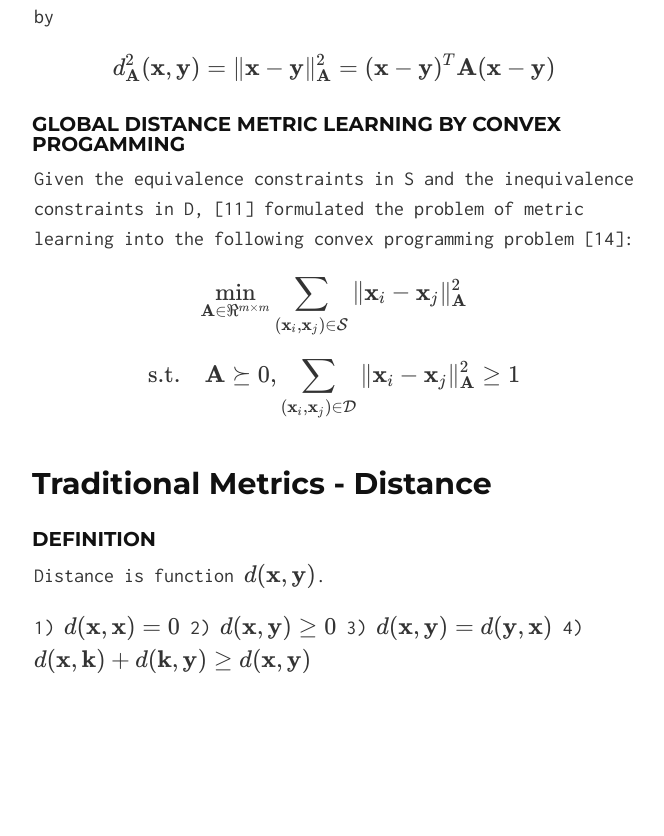
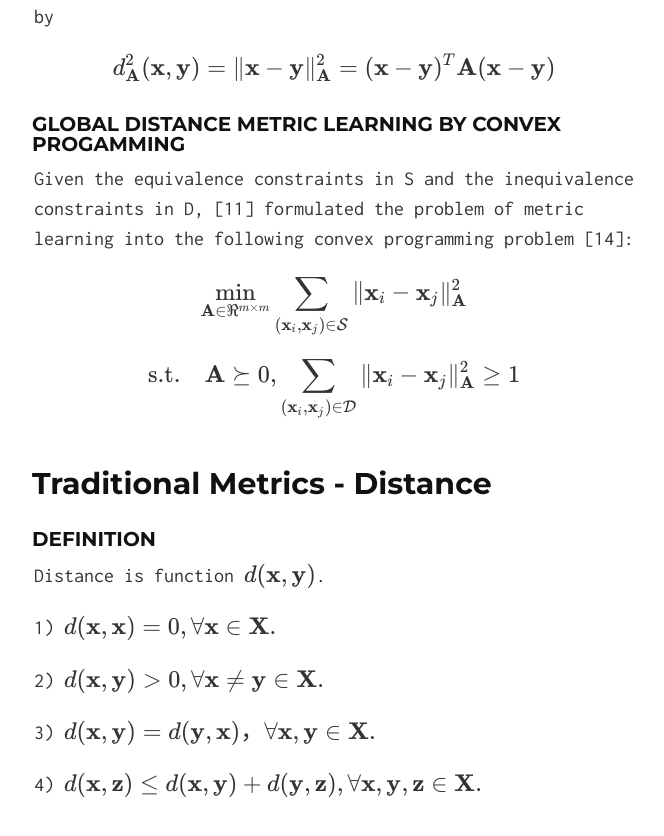
Before and after one commit to quxiaofeng/metriclearning, a Jekyll site: the page built from index.html, in a window 1280 px wide and 900 px high, scrolled down 1079 px. Shown: the top 836 px of the window, without its empty margins (306-970 px from the left). Built offline with Jekyll 4.4.1, drawn with Linux system fonts in a browser that asks for light colours; nearby versions of some CDN libraries; Markdown is read by kramdown in place of the engine named in the settings; before the commit the page ends 1855 px from its top, so only the background shows below that.

Commit message:
Fixed the enumerate list
Signed-off-by: Xiaofeng QU <xiaofeng.qu.hk@ieee.org>

```diff
--- a/_includes/index.md
+++ b/_includes/index.md
@@ -51,7 +51,10 @@ Traditional Metrics - Distance
 
 Distance is function \\(d(\\mathbf{x},\\mathbf{y})\\).
 
-1) \\(d(\\mathbf{x},\\mathbf{x}) = 0\\)
-2) \\(d(\\mathbf{x},\\mathbf{y}) \\geq 0\\)
-3) \\(d(\\mathbf{x},\\mathbf{y}) = d(\\mathbf{y},\\mathbf{x})\\)
-4) \\(d(\\mathbf{x},\\mathbf{k}) + d(\\mathbf{k},\\mathbf{y}) \\geq d(\\mathbf{x},\\mathbf{y})\\)
+1) \\(d(\\mathbf{x},\\mathbf{x}) = 0, \\forall \\mathbf{x} \\in \\mathbf{X}.\\)
+
+2) \\(d(\\mathbf{x},\\mathbf{y}) > 0, \\forall \\mathbf{x} \\neq \\mathbf{y} \\in \\mathbf{X}.\\)
+
+3) \\(d(\\mathbf{x},\\mathbf{y}) = d(\\mathbf{y},\\mathbf{x})， \\forall \\mathbf{x}, \\mathbf{y} \\in \\mathbf{X}.\\)
+
+4) \\(d(\\mathbf{x},\\mathbf{z}) \\leq d(\\mathbf{x},\\mathbf{y}) + d(\\mathbf{y},\\mathbf{z}), \\forall \\mathbf{x}, \\mathbf{y}, \\mathbf{z} \\in \\mathbf{X}.\\)
```
Also changed, not shown: _includes/cn.md (+2 -2 lines).
